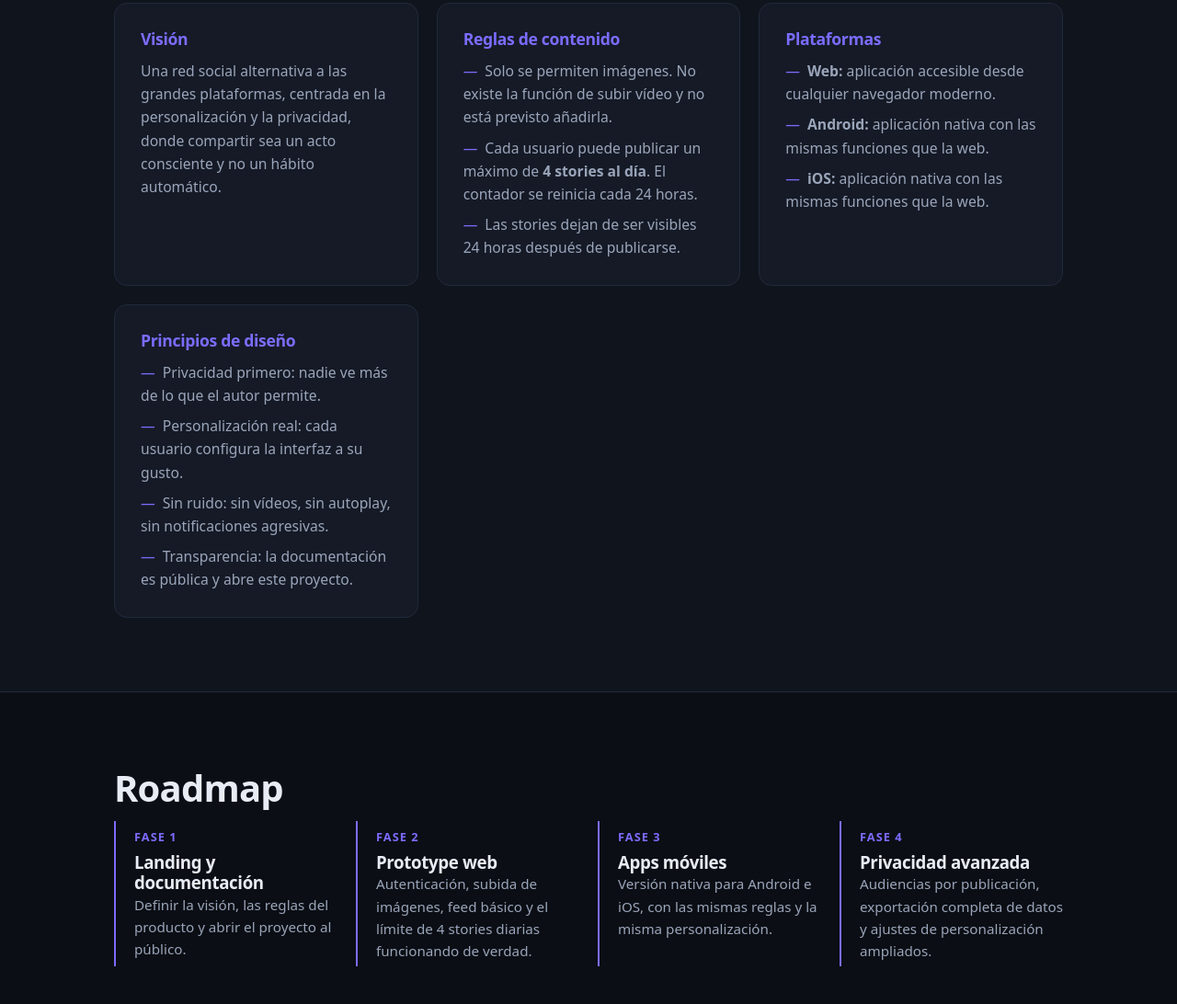
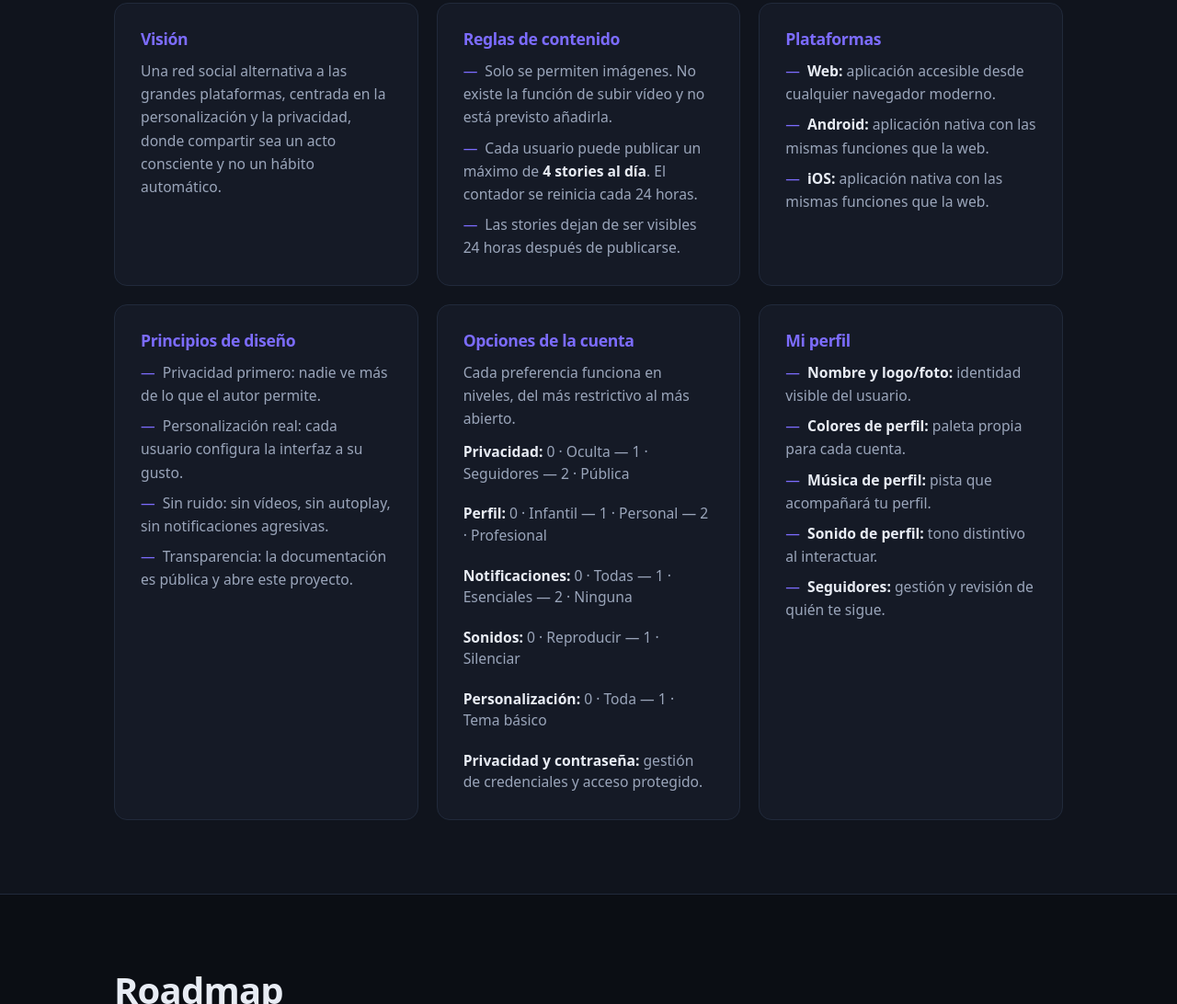
Before and after one commit to JoaquinBelloJimenez/4picdemo, a plain HTML site: page index.html in a window 1280 px wide. Shown: the part 2520-3612 px from the top of the page at 92% size. Drawn offline with Linux system fonts and the light colour scheme.

Commit message:
Add account options and profile spec to documentation
Co-authored-by: JoaquinBelloJimenez <JoaquinBelloJimenez@users.noreply.github.com>

```diff
--- a/css/styles.css
+++ b/css/styles.css
@@ -281,6 +281,26 @@ a {
   margin-right: 0.5rem;
 }
 
+.doc-block li strong {
+  color: var(--text);
+}
+
+.doc-options li::before {
+  content: none;
+}
+
+.doc-options {
+  margin-top: 0.75rem;
+}
+
+.doc-options li {
+  line-height: 1.5;
+}
+
+.doc-options li + li {
+  margin-top: 0.75rem;
+}
+
 .timeline {
   display: grid;
   grid-template-columns: repeat(auto-fit, minmax(220px, 1fr));
--- a/index.html
+++ b/index.html
@@ -141,6 +141,28 @@
               <li>Transparencia: la documentación es pública y abre este proyecto.</li>
             </ul>
           </div>
+          <div class="doc-block">
+            <h3>Opciones de la cuenta</h3>
+            <p>Cada preferencia funciona en niveles, del más restrictivo al más abierto.</p>
+            <ul class="doc-options">
+              <li><strong>Privacidad:</strong> 0 · Oculta — 1 · Seguidores — 2 · Pública</li>
+              <li><strong>Perfil:</strong> 0 · Infantil — 1 · Personal — 2 · Profesional</li>
+              <li><strong>Notificaciones:</strong> 0 · Todas — 1 · Esenciales — 2 · Ninguna</li>
+              <li><strong>Sonidos:</strong> 0 · Reproducir — 1 · Silenciar</li>
+              <li><strong>Personalización:</strong> 0 · Toda — 1 · Tema básico</li>
+              <li><strong>Privacidad y contraseña:</strong> gestión de credenciales y acceso protegido.</li>
+            </ul>
+          </div>
+          <div class="doc-block">
+            <h3>Mi perfil</h3>
+            <ul>
+              <li><strong>Nombre y logo/foto:</strong> identidad visible del usuario.</li>
+              <li><strong>Colores de perfil:</strong> paleta propia para cada cuenta.</li>
+              <li><strong>Música de perfil:</strong> pista que acompañará tu perfil.</li>
+              <li><strong>Sonido de perfil:</strong> tono distintivo al interactuar.</li>
+              <li><strong>Seguidores:</strong> gestión y revisión de quién te sigue.</li>
+            </ul>
+          </div>
         </div>
       </div>
     </section>
```
Also changed, not shown: 1 other file.
